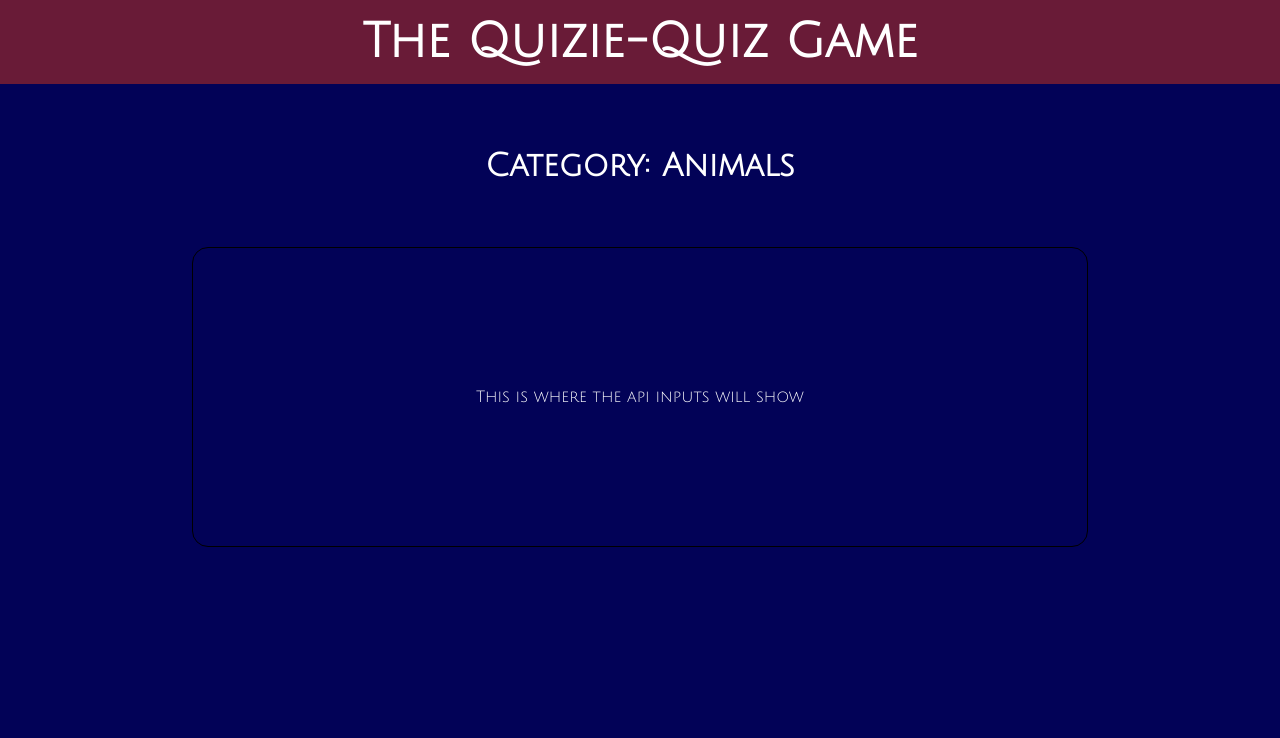
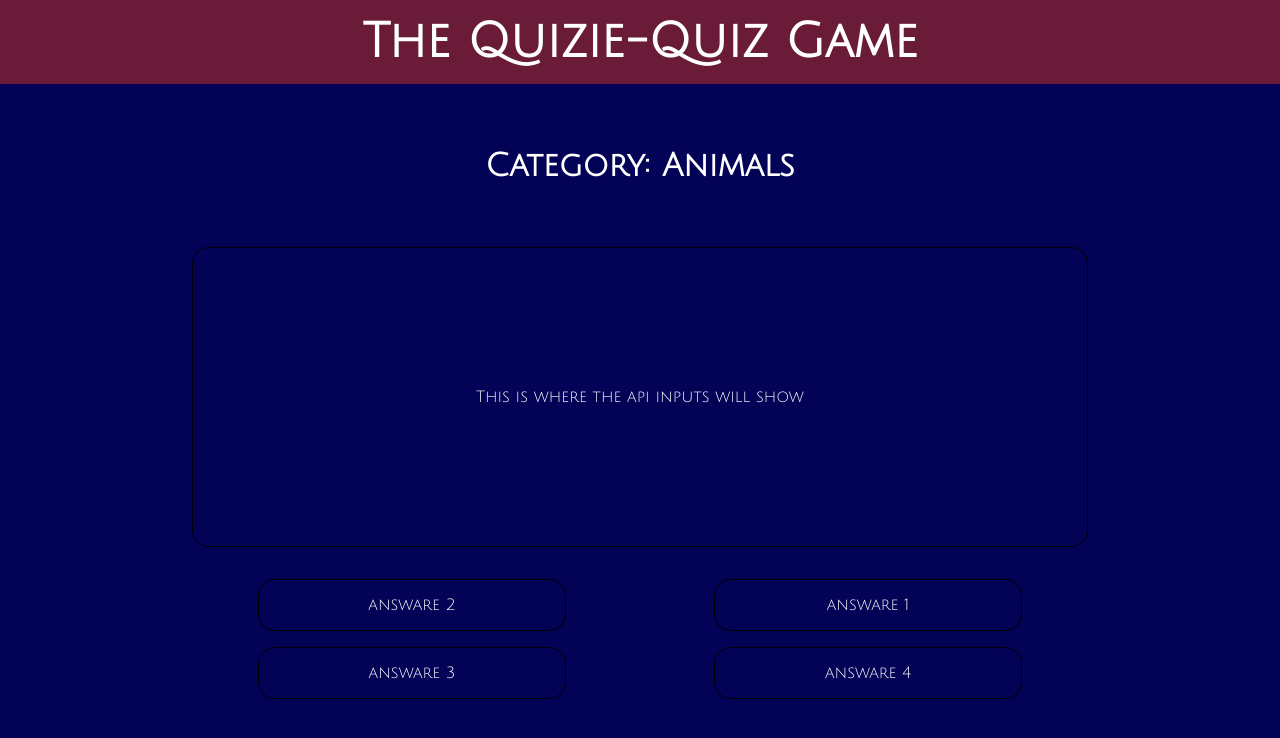
Before and after one commit to GunnarIng/Quiz-TLS, a React (Vite) app: page /animals in a window 1280 px wide. Shown: the top 738 px of the page. Built offline with nearby package versions, Linux system fonts and the light colour scheme.

Commit message:
styled buttons

```diff
--- a/src/pages/QuizPage.tsx
+++ b/src/pages/QuizPage.tsx
@@ -40,6 +40,12 @@ export function QuizPage() {
         <div>This is where the api inputs will show</div>
 
       </div>
+      <div className={classes.answareContainer}>
+        <div className={classes["answareBox"]}>answare 2</div>
+        <div className={classes["answareBox"]}>answare 1</div>
+        <div className={classes["answareBox"]}>answare 3</div>
+        <div className={classes["answareBox"]}>answare 4</div>
+      </div>
     </div>
   );
 }
@@ -53,7 +59,7 @@ const useStyles = createUseStyles({
   questionBox: {
     border: "1px solid black",
     borderRadius: "1rem",
-    display: "flex",
+    display: "grid",
     justifyContent: "center",
     alignItems: "center",
     width: "70%",
@@ -61,4 +67,24 @@ const useStyles = createUseStyles({
     padding: "1rem",
     height: "300px",
   },
+  answareContainer: {
+    display: "grid",
+    gridTemplateColumns: "1fr 1fr",
+    padding: "2rem 0 0 0",
+    gap: "1rem",
+    width: "70%",
+    margin: "0 auto",
+
+  },
+  answareBox: {
+    border: "1px solid black",
+    borderRadius: "1rem",
+    display: "flex",
+    justifyContent: "center",
+    alignItems: "center",
+    width: "70%",
+    margin: "0 auto",
+    padding: "1rem",
+
+  }
 });
```
